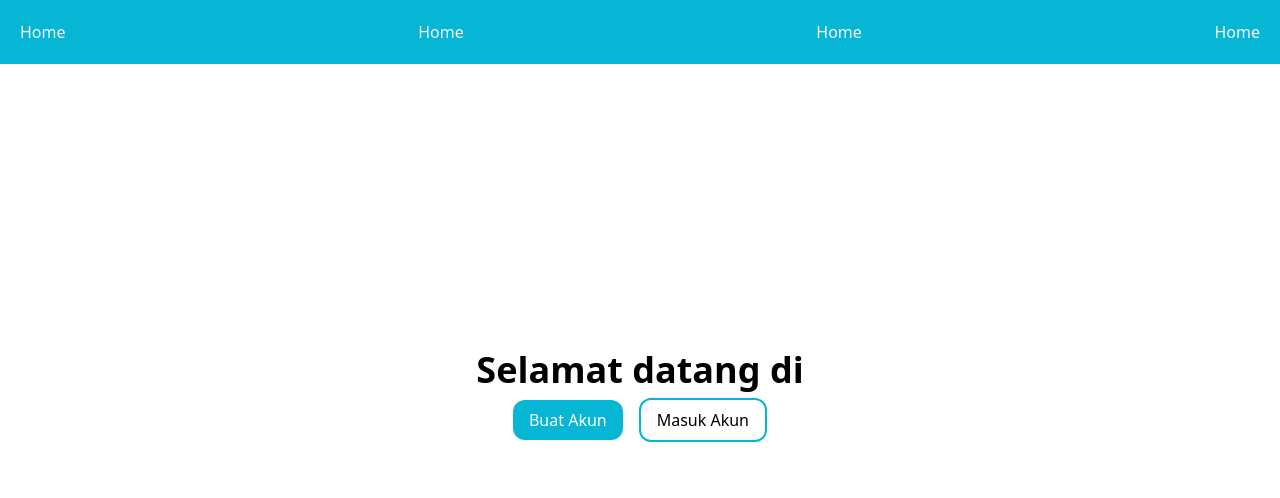
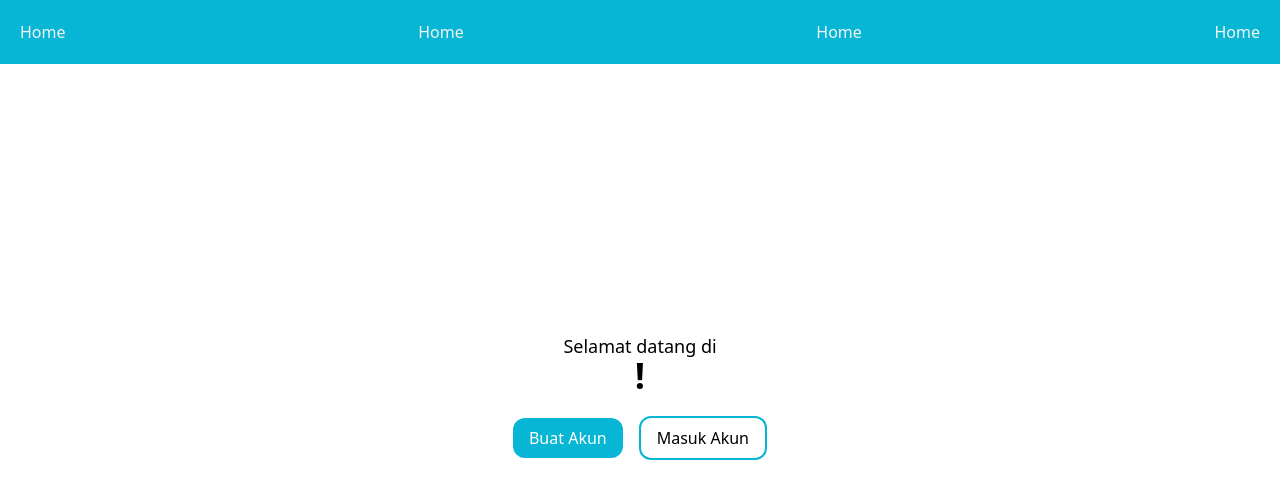
Before and after one commit to zackdesu/konseling-sekolah, a React (Vite) app: page / in a window 1280 px wide. Shown: the top 498 px of the page. Built offline with nearby package versions, Linux system fonts and the light colour scheme.

Commit message:
welcome home design

```diff
--- a/src/home.tsx
+++ b/src/home.tsx
@@ -1,7 +1,8 @@
 const Home = () => {
   return (
     <div className="flex flex-col justify-center items-center h-full w-full">
-      <h1>Selamat datang di {import.meta.env.VITE_PRODUCT_NAME}</h1>
+      <p className="text-lg">Selamat datang di</p>
+      <h1 className="mb-3 -mt-1">{import.meta.env.VITE_PRODUCT_NAME}!</h1>
       <div className="">
         <button className="text-white px-4 py-2 mx-2 my-2 rounded-xl bg-cyan-500">
           Buat Akun
```
